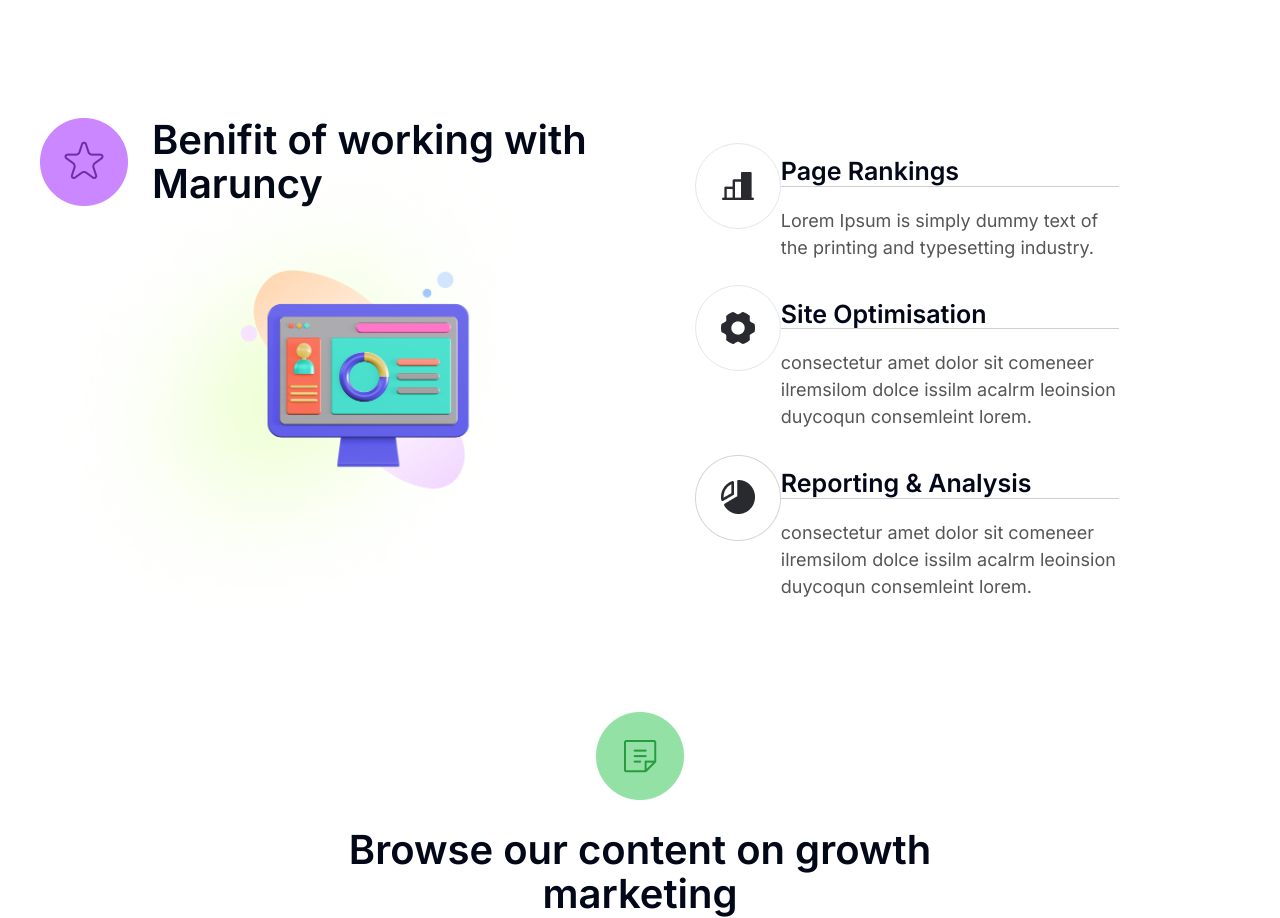
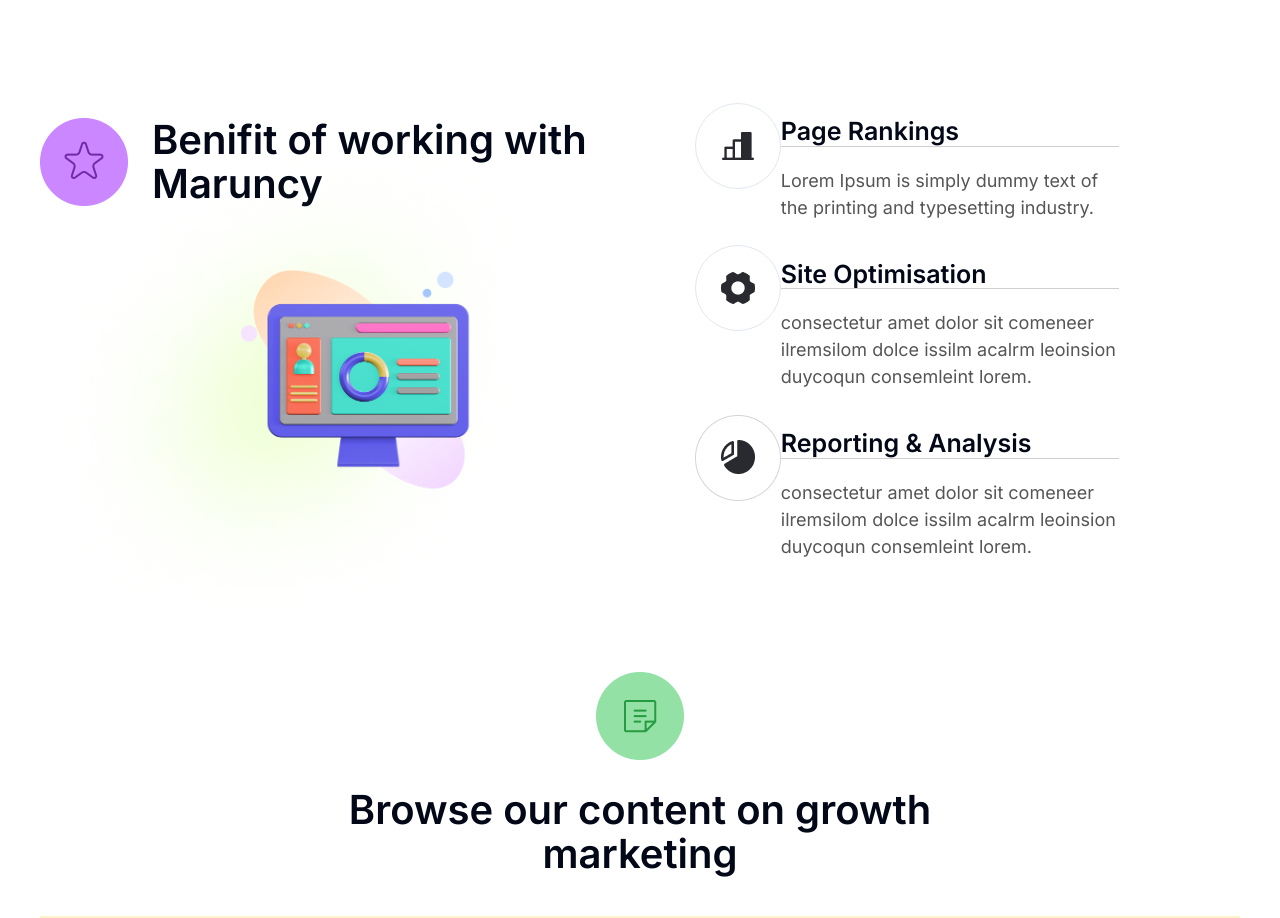
Before and after one commit to Sumon180/DigitalMarketing, a Next.js app: page / in a window 1280 px wide. Shown: the part 6722-7640 px from the top of the page. Built offline with nearby package versions, Linux system fonts and the light colour scheme.

Commit message:
some fixed

```diff
--- a/components/Benifits.tsx
+++ b/components/Benifits.tsx
@@ -24,7 +24,7 @@
         />
       </div>
       <div className="section w-1/2">
-        <div className="flex flex-col gap-10 w-7/12 mx-auto mt-10">
+        <div className="flex flex-col gap-10 w-7/12 mx-auto">
           <div className="">
             <h3 className="text-[25px] font-semibold leading-[27.63px]">
               Page Rankings
```
